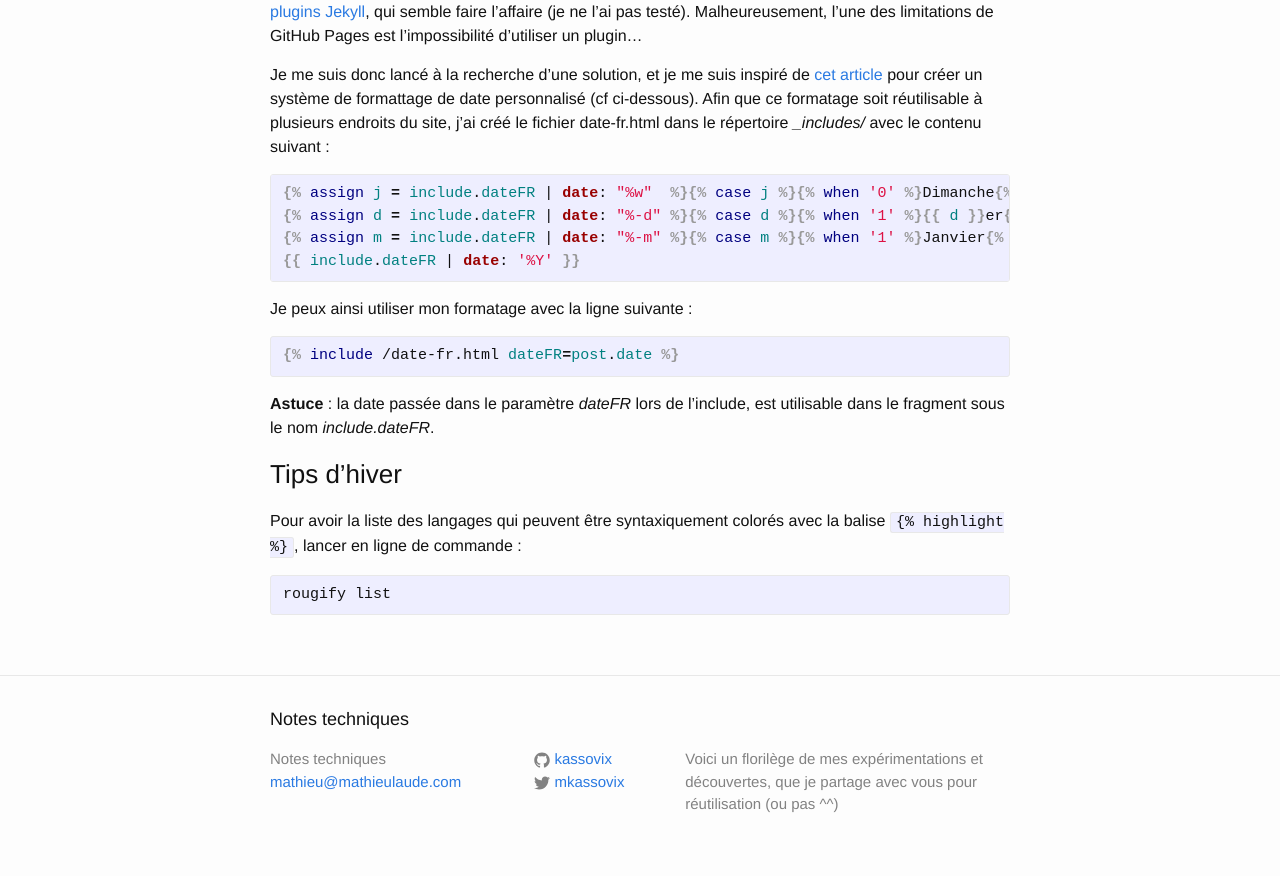
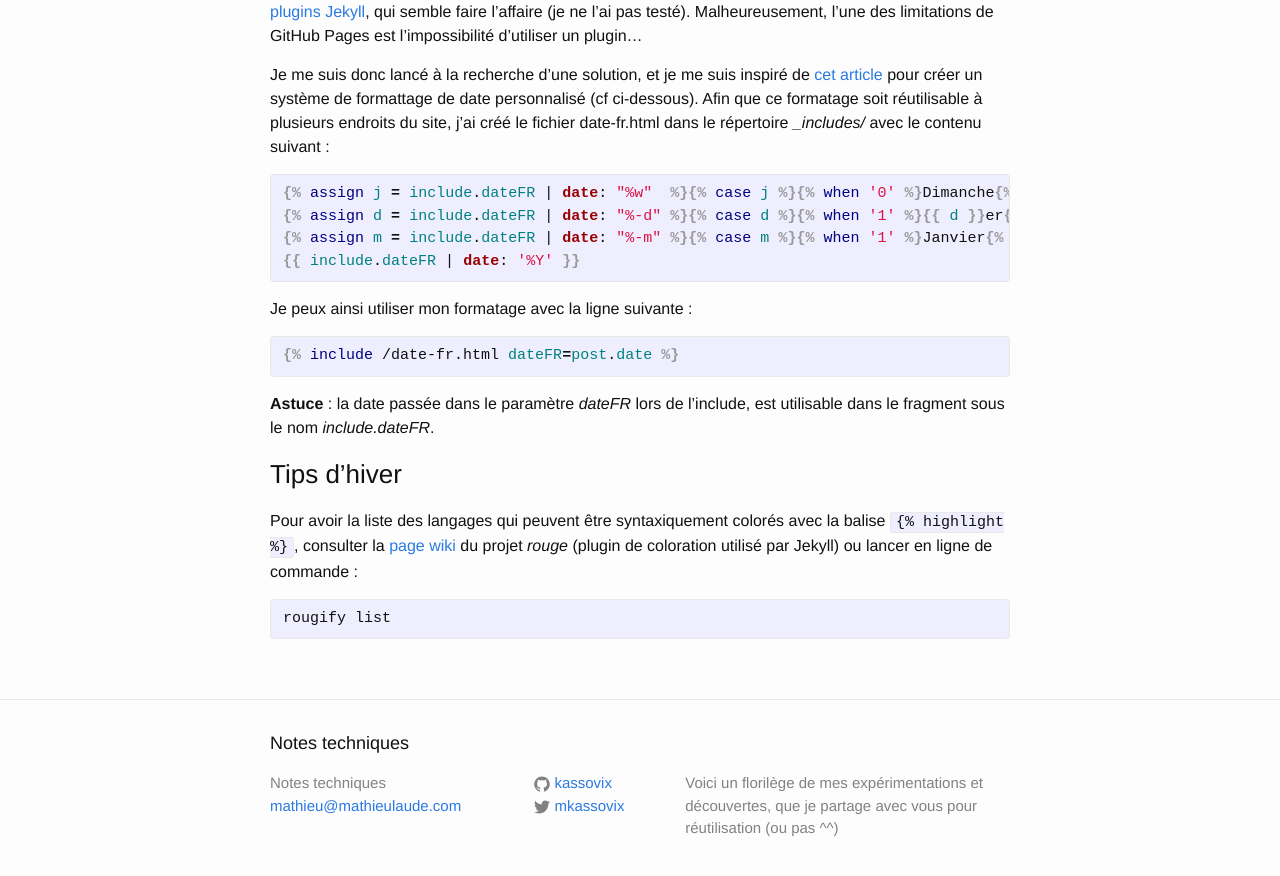
Before and after one commit to kassovix/kassovix.github.io, a Jekyll site: the page built from _posts/2016-02-15-mes-debuts-avec-jekyll.markdown, in a window 1280 px wide and 900 px high, scrolled down 3005 px. Shown: the top 876 px of the window. Built offline with Jekyll 4.4.1, drawn with Linux system fonts in a browser that asks for light colours.

Commit message:
Ajout lien wiki projet rouge

```diff
--- a/_posts/2016-02-15-mes-debuts-avec-jekyll.markdown
+++ b/_posts/2016-02-15-mes-debuts-avec-jekyll.markdown
@@ -95,7 +95,7 @@ Je peux ainsi utiliser mon formatage avec la ligne suivante :
 
 ### Tips d'hiver
 
-Pour avoir la liste des langages qui peuvent être syntaxiquement colorés avec la balise `{% raw %}{% highlight %}{% endraw %}`, lancer en ligne de commande :
+Pour avoir la liste des langages qui peuvent être syntaxiquement colorés avec la balise `{% raw %}{% highlight %}{% endraw %}`, consulter la [page wiki](https://github.com/jneen/rouge/wiki/List-of-supported-languages-and-lexers) du projet _rouge_ (plugin de coloration utilisé par Jekyll) ou lancer en ligne de commande :
 {% highlight sh %}
 rougify list
 {% endhighlight %}
```
